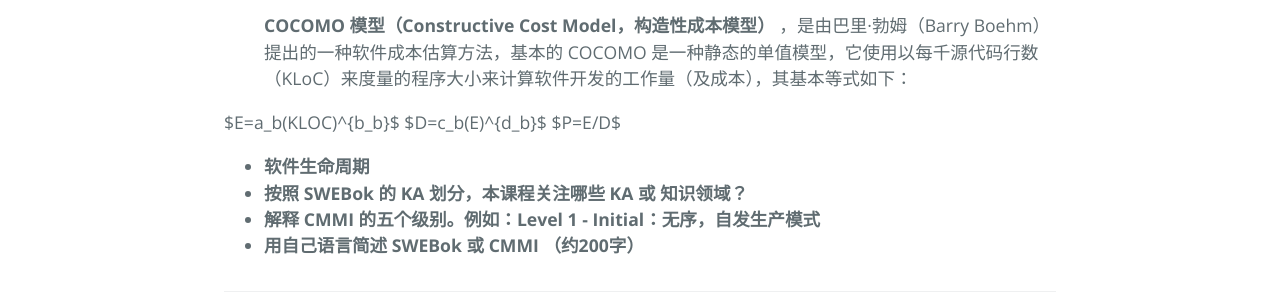
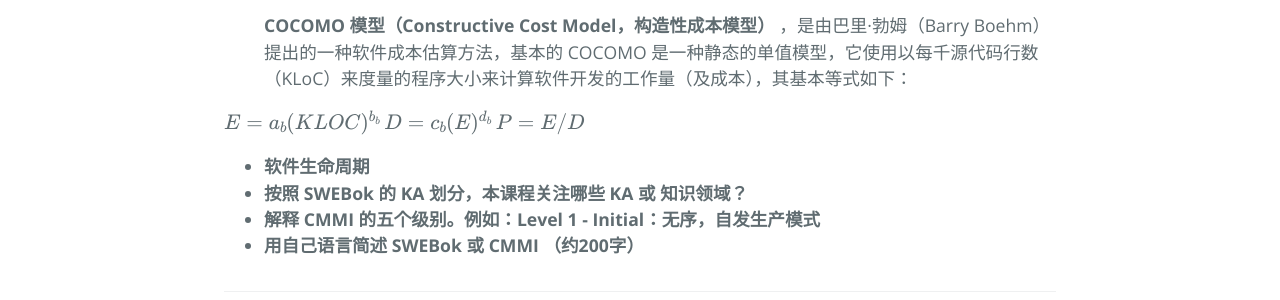
Before and after one commit to joece/joece.github.io, a Jekyll site: the page built from _posts/2018-03-15-Software-System-Analysis-and-Design-Homework1.md, in a window 1280 px wide. Shown: the part 1001-1301 px from the top of the page. Built offline with Jekyll 4.4.1, drawn with Linux system fonts in a browser that asks for light colours; formulas are drawn with MathJax 3.

```diff
--- a/_posts/2018-03-15-Software-System-Analysis-and-Design-Homework1.md
+++ b/_posts/2018-03-15-Software-System-Analysis-and-Design-Homework1.md
@@ -20,9 +20,9 @@ title: "Homework1"
 
     __COCOMO 模型（Constructive Cost Model，构造性成本模型）__ ，是由巴里·勃姆（Barry Boehm）提出的一种软件成本估算方法，基本的 COCOMO 是一种静态的单值模型，它使用以每千源代码行数（KLoC）来度量的程序大小来计算软件开发的工作量（及成本），其基本等式如下：
 
-$E=a_b(KLOC)^{b_b}$
-$D=c_b(E)^{d_b}$
-$P=E/D$
+$$E=a_b(KLOC)^{b_b}$$
+$$D=c_b(E)^{d_b}$$
+$$P=E/D$$
 
 - __软件生命周期__
 - __按照 SWEBok 的 KA 划分，本课程关注哪些 KA 或 知识领域？__
```
